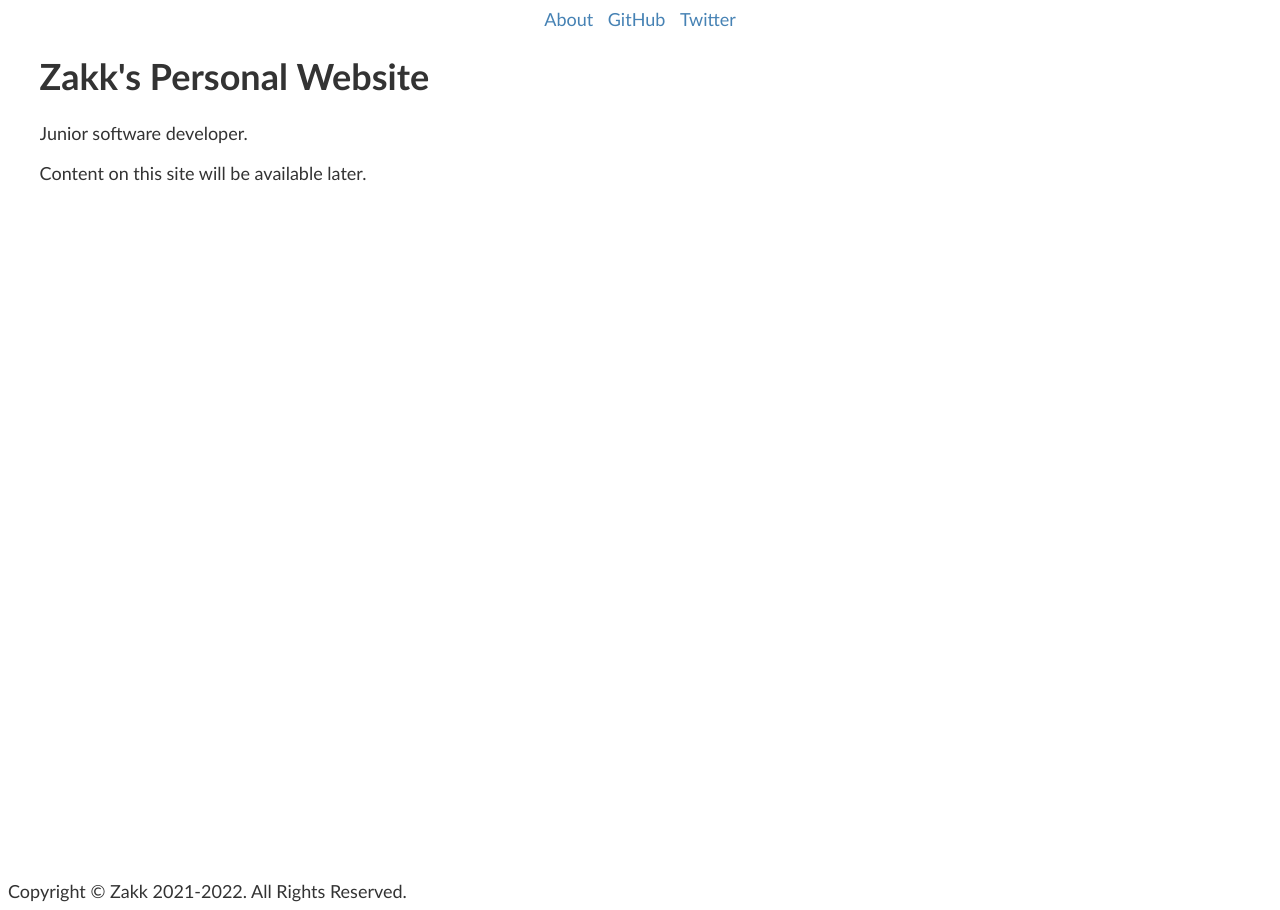
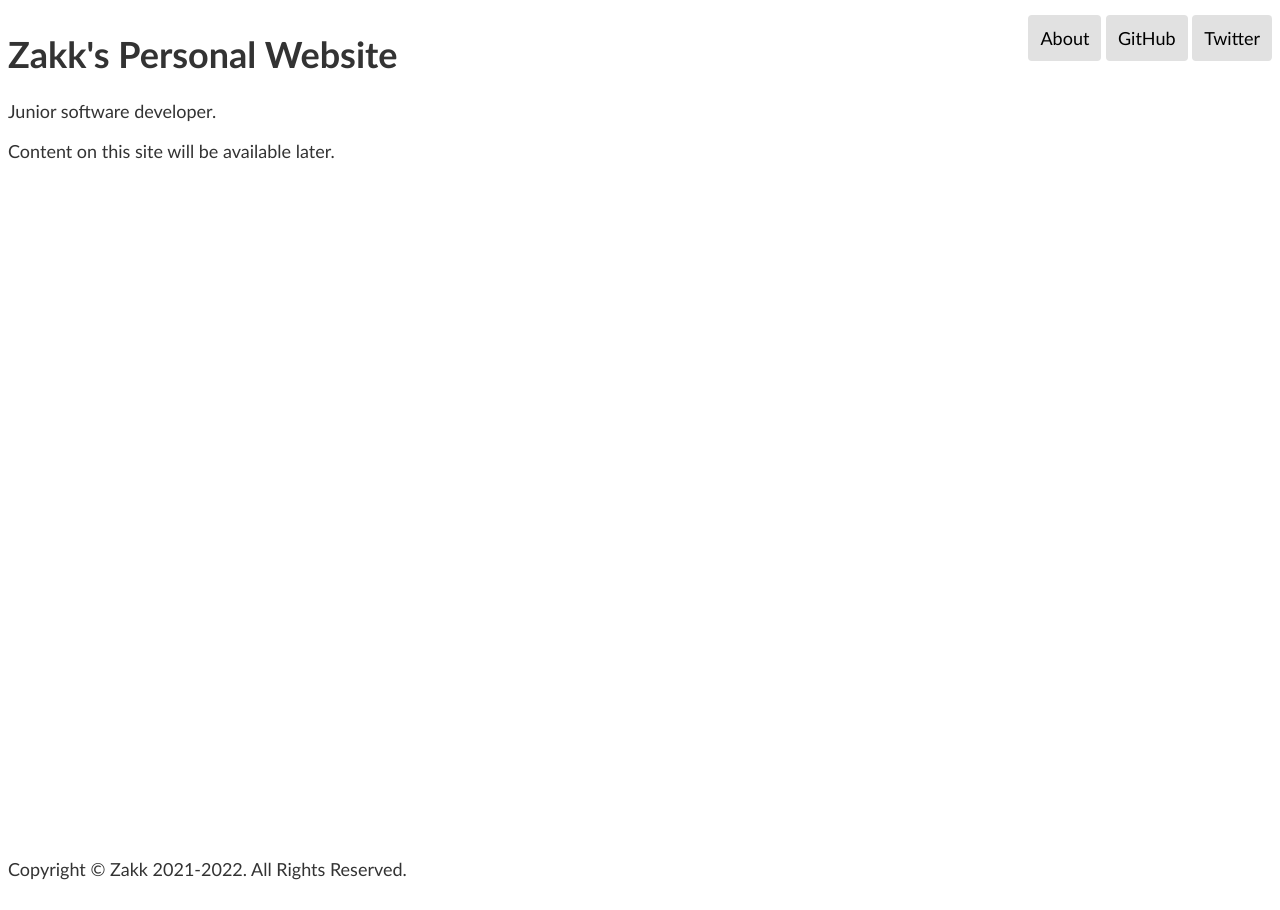
Before and after one commit to zakkm/zakkm.github.io, a plain HTML site: page index.html in a window 1280 px wide. After the commit the page ends 888 px from the top, so only its background shows below. Drawn offline with Linux system fonts and the light colour scheme.

Commit message:
Update navigation.css

```diff
--- a/styles/navigation.css
+++ b/styles/navigation.css
@@ -1,18 +1,35 @@
-.navigation {
-	text-align: center;
-}
-
 .navlist {
+	float: right;
 	list-style-type: none;
-	display: inline;
-	position: relative;
-	margin: 0;
+	display: block;
 	padding: 0;
-	overflow: hidden;
 }
 
 .navitem {
 	display: inline-block;
-	padding-left: 5px;
-	padding-right: 5px;
 }
+
+.navlink:link {
+	color: black;
+	background-color: #e1e1e1;
+	text-align: center;
+	padding: 12px;
+	text-decoration: none;
+	font-size: 18px;
+	line-height: 25px;
+	border-radius: 4px;
+}
+
+.navlink:visited {
+	color: black;
+}
+
+.navlink:hover {
+	background-color: slategray;
+	color: whitesmoke;
+}
+
+.navlink:active {
+	background-color: darkslategray;
+	color: whitesmoke;
+}
```
